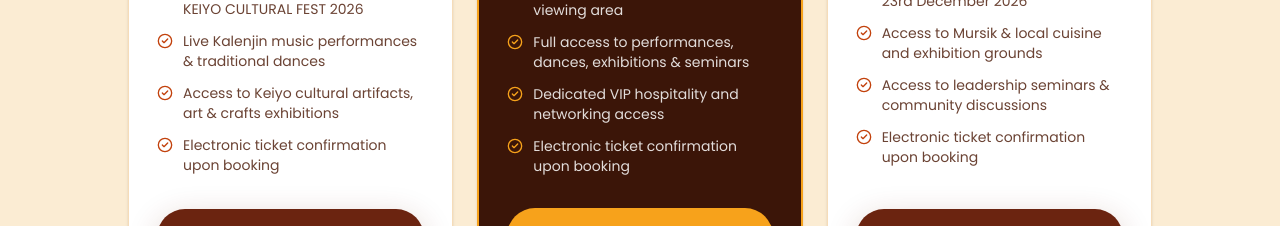
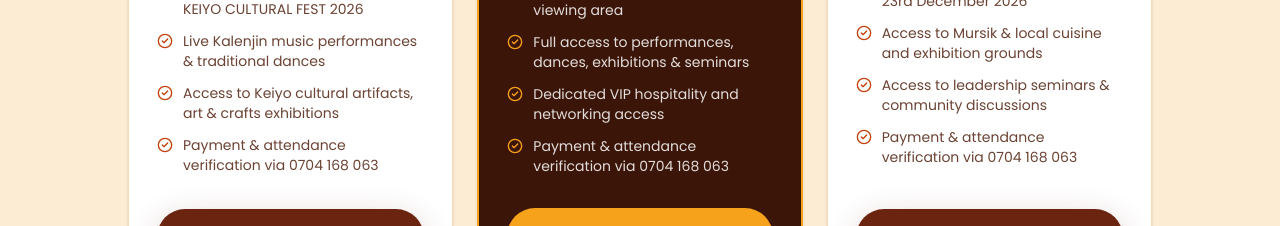
Before and after one commit to HillaryKipp/keiyofest, a Next.js app: page /tickets in a window 1280 px wide. Shown: the part 1020-1246 px from the top of the page. Built offline with nearby package versions, Linux system fonts and the light colour scheme; no server answers; a web font is replaced by a local one.

Commit message:
ticketing

```diff
--- a/data/tickets.ts
+++ b/data/tickets.ts
@@ -44,7 +44,7 @@ export const TICKETS_DATA = {
         "Full-day general admission to KEIYO CULTURAL FEST 2026",
         "Live Kalenjin music performances & traditional dances",
         "Access to Keiyo cultural artifacts, art & crafts exhibitions",
-        "Electronic ticket confirmation upon booking",
+        "Payment & attendance verification via 0704 168 063",
       ],
     },
     {
@@ -57,7 +57,7 @@ export const TICKETS_DATA = {
         "Priority VIP seating and reserved viewing area",
         "Full access to performances, dances, exhibitions & seminars",
         "Dedicated VIP hospitality and networking access",
-        "Electronic ticket confirmation upon booking",
+        "Payment & attendance verification via 0704 168 063",
       ],
     },
     {
@@ -68,7 +68,7 @@ export const TICKETS_DATA = {
         "Full-day general admission on 23rd December 2026",
         "Access to Mursik & local cuisine and exhibition grounds",
         "Access to leadership seminars & community discussions",
-        "Electronic ticket confirmation upon booking",
+        "Payment & attendance verification via 0704 168 063",
       ],
     },
   ] as TicketCategory[],
```
